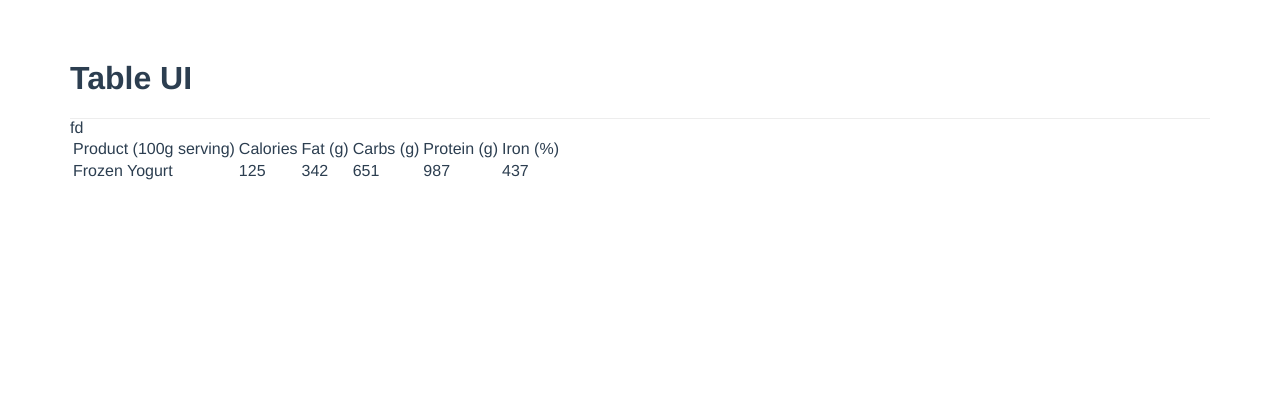
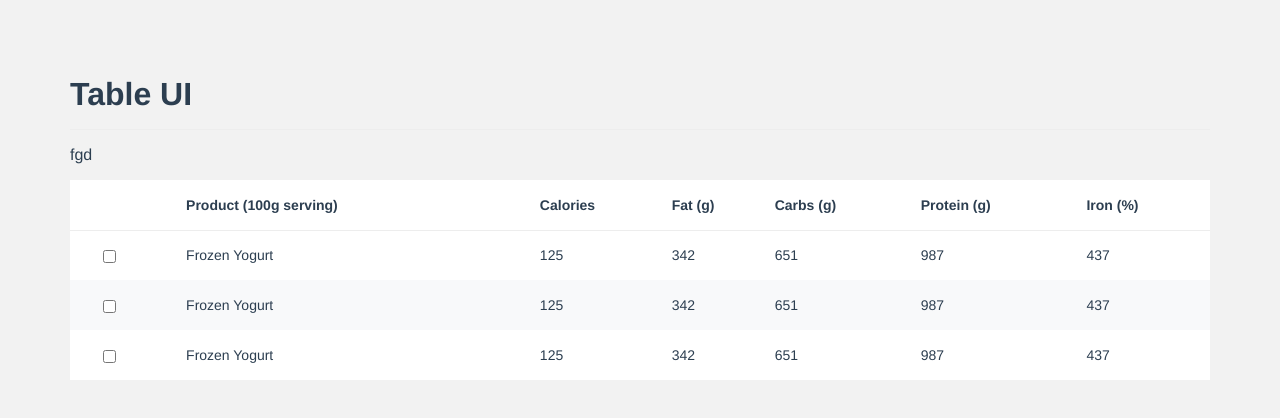
Before and after one commit to HucklJS/table-vue, a Vue app: page / in a window 1280 px wide. Shown: the top 418 px of the page. Built offline with nearby package versions, Linux system fonts and the light colour scheme.

Commit message:
Add basic CSS markup for title and table

```diff
--- a/public/index.html
+++ b/public/index.html
@@ -5,6 +5,7 @@
     <meta http-equiv="X-UA-Compatible" content="IE=edge">
     <meta name="viewport" content="width=device-width,initial-scale=1.0">
     <link rel="icon" href="<%= BASE_URL %>favicon.ico">
+<!--    <link rel="stylesheet" href="https://cdnjs.cloudflare.com/ajax/libs/normalize/8.0.1/normalize.min.css">-->
     <title><%= htmlWebpackPlugin.options.title %></title>
   </head>
   <body>
--- a/src/App.vue
+++ b/src/App.vue
@@ -1,7 +1,7 @@
 <template>
     <div id="app">
         <div class="container">
-            <h1>Table UI</h1>
+            <h1 class="title">Table UI</h1>
             <FiltersBar></FiltersBar>
             <Table></Table>
         </div>
@@ -22,8 +22,12 @@
 </script>
 
 <style>
+    body {
+        background-color: #F2F2F2;
+    }
+
     #app {
-        font-family: Avenir, Helvetica, Arial, sans-serif;
+        font-family: Source Sans Pro, Avenir, Helvetica, Arial, sans-serif;
         -webkit-font-smoothing: antialiased;
         -moz-osx-font-smoothing: grayscale;
         color: #2c3e50;
@@ -34,4 +38,10 @@
       max-width: 1140px;
       margin: auto;
     }
+
+    .container .title {
+        padding: 1rem 0;
+        margin-bottom: 1rem;
+        border-bottom: 1.5px solid #EDEDED;
+    }
 </style>
--- a/src/components/FiltersBar.vue
+++ b/src/components/FiltersBar.vue
@@ -1,5 +1,5 @@
 <template>
-    <div class="filters">fd</div>
+    <div class="filters">fgd</div>
 </template>
 
 <script>
@@ -9,8 +9,8 @@
 </script>
 
 
-<style>
+<style scoped>
     .filters {
-        border-top: 1.5px solid #EDEDED;
+        margin-bottom: 1rem;
     }
 </style>
--- a/src/components/Table.vue
+++ b/src/components/Table.vue
@@ -2,16 +2,36 @@
     <table>
         <thead>
             <tr>
-                <td>Product (100g serving)</td>
-                <td>Calories</td>
-                <td>Fat (g)</td>
-                <td>Carbs (g)</td>
-                <td>Protein (g)</td>
-                <td>Iron (%)</td>
+                <th><input type="checkbox" hidden></th>
+                <th>Product (100g serving)</th>
+                <th>Calories</th>
+                <th>Fat (g)</th>
+                <th>Carbs (g)</th>
+                <th>Protein (g)</th>
+                <th>Iron (%)</th>
             </tr>
         </thead>
         <tbody>
             <tr>
+                <td><input type="checkbox"></td>
+                <td>Frozen Yogurt</td>
+                <td>125</td>
+                <td>342</td>
+                <td>651</td>
+                <td>987</td>
+                <td>437</td>
+            </tr>
+            <tr>
+                <td><input type="checkbox"></td>
+                <td>Frozen Yogurt</td>
+                <td>125</td>
+                <td>342</td>
+                <td>651</td>
+                <td>987</td>
+                <td>437</td>
+            </tr>
+            <tr>
+                <td><input type="checkbox"></td>
                 <td>Frozen Yogurt</td>
                 <td>125</td>
                 <td>342</td>
@@ -30,8 +50,39 @@
 </script>
 
 
-<style>
-    .filters {
-        border-top: 1.5px solid #EDEDED;
+<style scoped>
+    table {
+        width: 100%;
+        background-color: #FFFFFF;
+        border-collapse: collapse;
     }
+    tr {
+        height: 50px;
+        text-align: left;
+    }
+
+    tbody tr:nth-child(even) {
+        background-color: #F8F9FA;
+    }
+
+    tbody tr:hover {
+        background-color: rgba(0, 161, 30, 0.07);;
+    }
+
+    th {
+        /*width: 140px;*/
+        text-align: left;
+        border-bottom: 1px solid #EDEDED;
+    }
+    th, td {
+        font-size: 14px;
+        line-height: 24px;
+    }
+    input {
+        margin-left: 2rem;
+        vertical-align: middle;
+    }
+    /*table, th, td {*/
+    /*    border: 1px solid black;*/
+    /*}*/
 </style>
```
